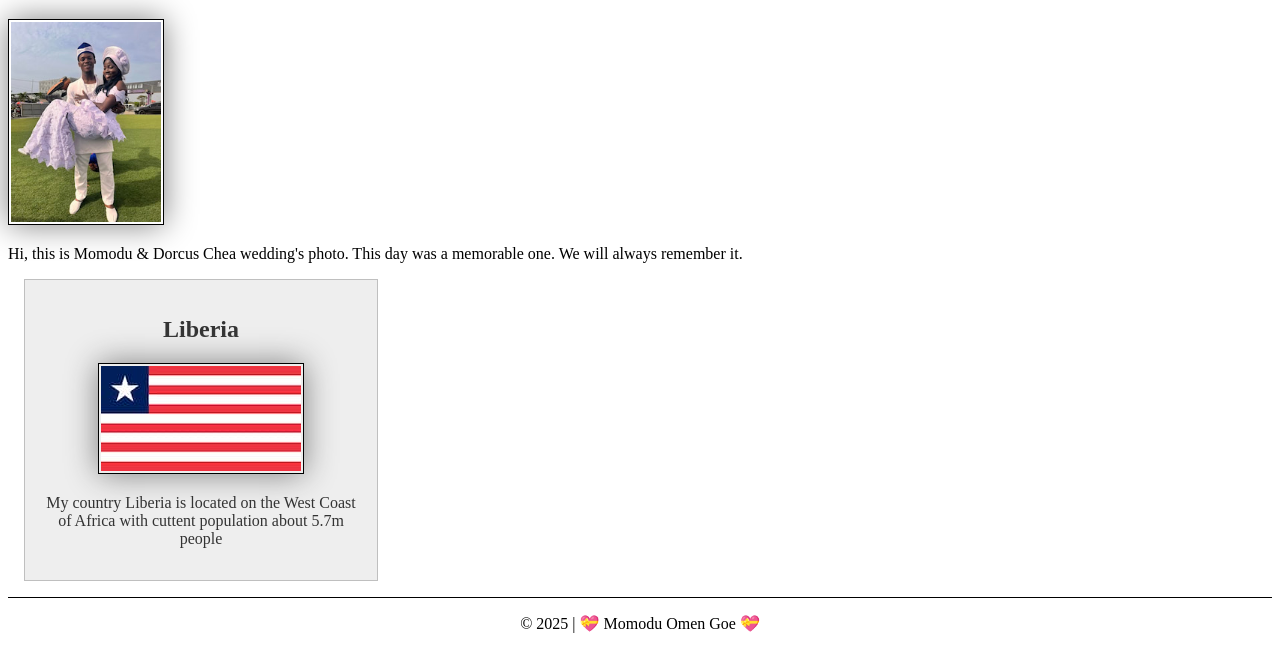
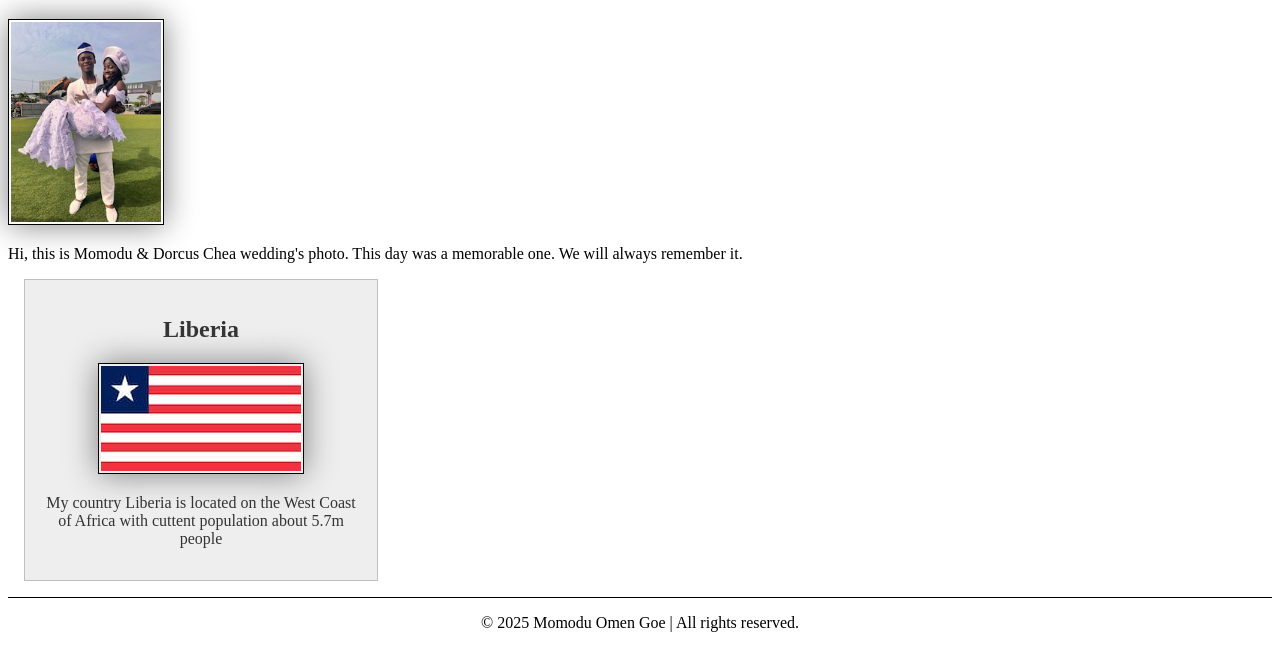
Before and after one commit to youngit2025/wdd130, a plain HTML site: page index.html in a window 1280 px wide. Shown: the part 205-854 px from the top of the page. Drawn offline with Linux system fonts and the light colour scheme.

Commit message:
enhancement

```diff
--- a/index.html
+++ b/index.html
@@ -26,7 +26,7 @@
         <p>My country Liberia is located on the West Coast of Africa with cuttent population about 5.7m people</p>
     </aside>
     <footer>
-        <p>&copy; 2025 | 💝 Momodu Omen Goe 💝</p>
+        <p>&copy; 2025 Momodu Omen Goe | All rights reserved.</p>
     </footer>
 </body>
 
```
